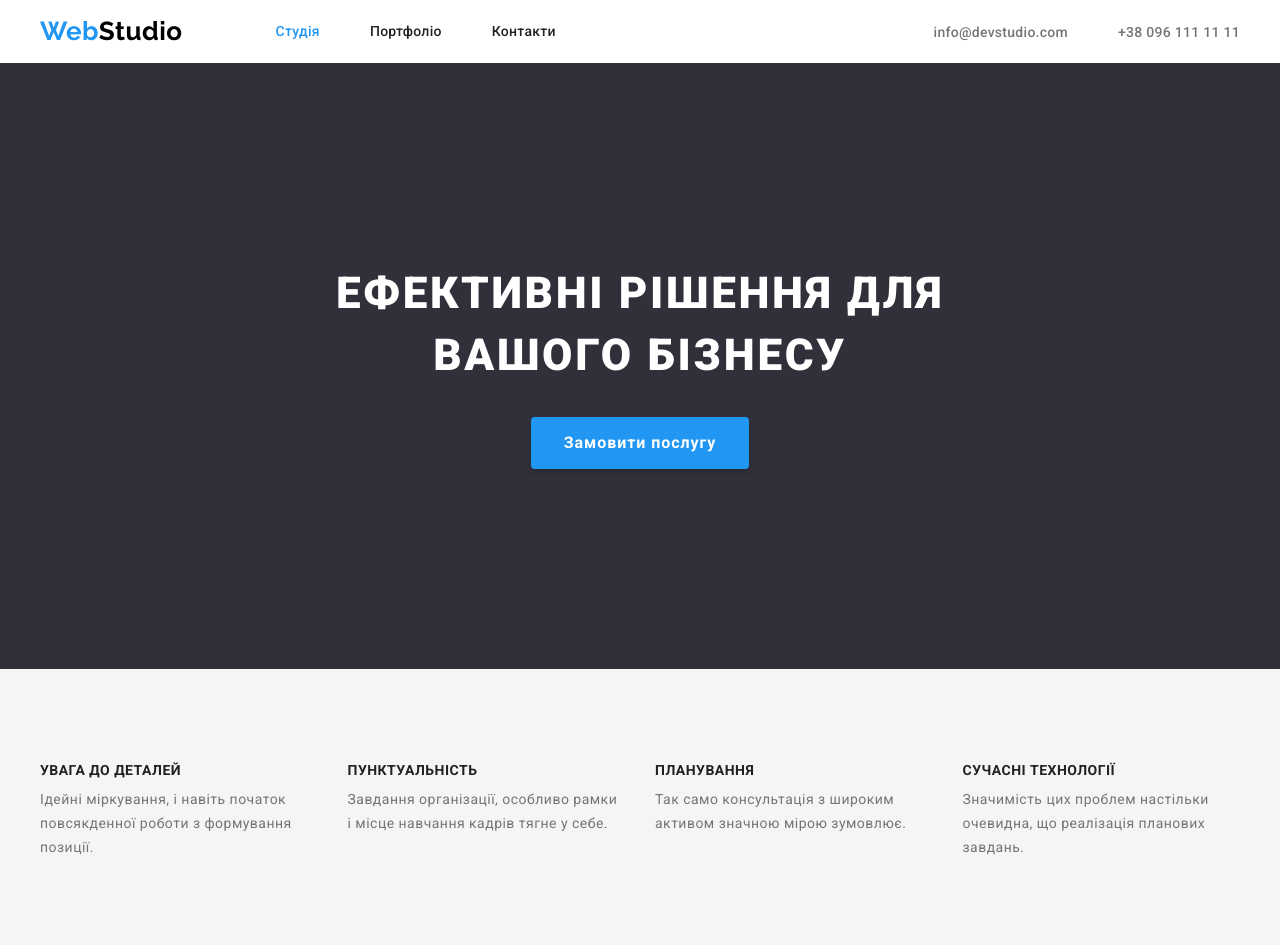
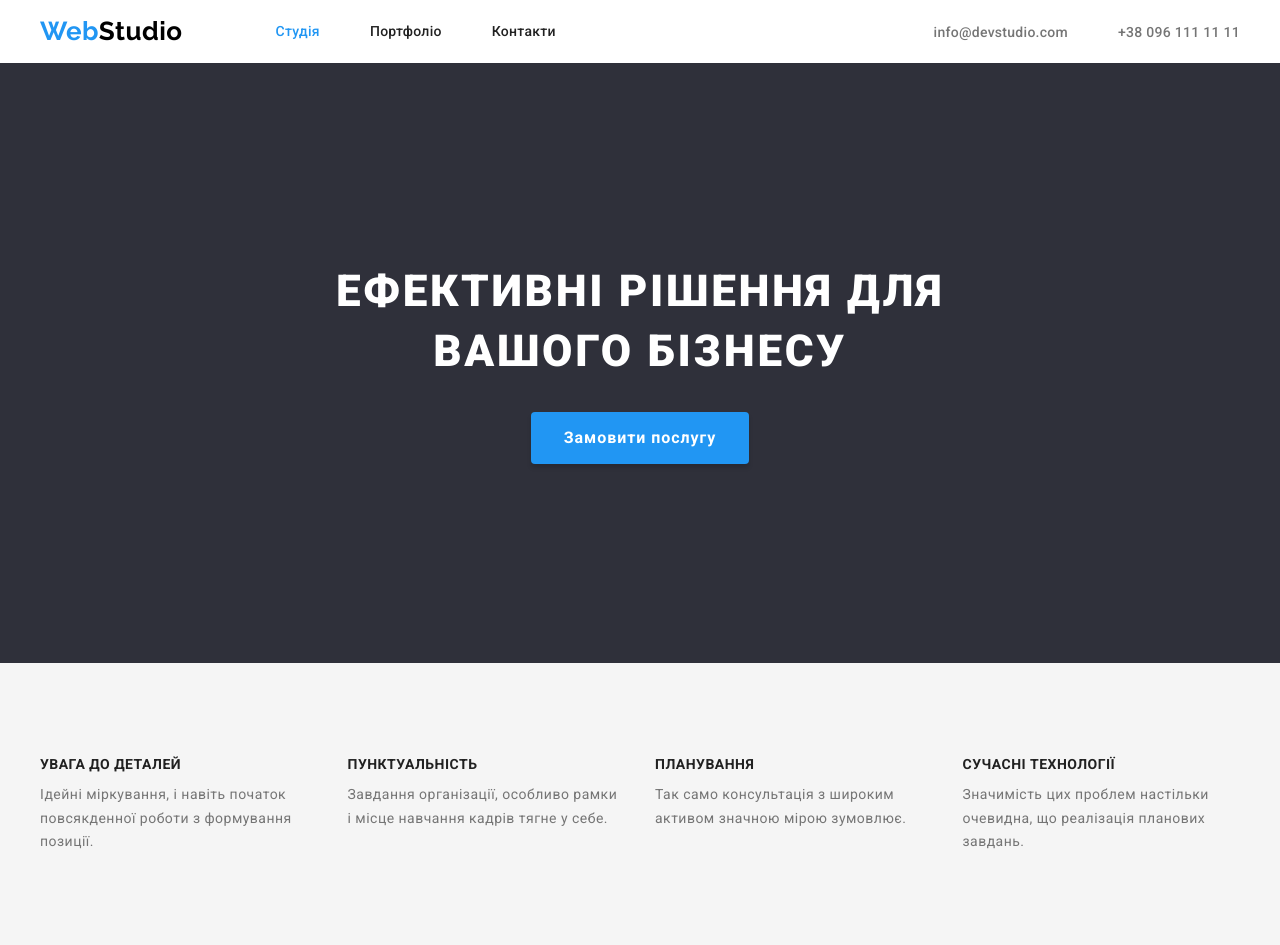
Before and after one commit to ElenaKorenieva/goit-markup-hw-03, a plain HTML site: page index.html in a window 1280 px wide. Shown: the top 945 px of the page. Drawn offline with nearby package versions, Linux system fonts and the light colour scheme.

Commit message:
update index.html, portfolio.html and styles.css

```diff
--- a/css/styles.css
+++ b/css/styles.css
@@ -22,14 +22,14 @@ h1, h2, h3, h4, p {   margin-top: 0;   margin-bottom: 0; }  ul, ol {   margin-to
 
 html {
     box-sizing: border-box;
-  }
+}
 
 
   *,
   *::before,
   *::after {
     box-sizing: inherit;
-  }
+}
 
 
 body {
@@ -48,9 +48,6 @@ body {
 
 /* STUDIO PAGE */
 /* header styles */
-.header {
-}
-
 .main-nav {
     display: flex;
     align-items: center;
@@ -77,9 +74,6 @@ body {
 
 .header__list {
     display: flex;
-}
-
-.header__item {
 }
 
 .header__item:not(:last-child) {
@@ -135,17 +129,8 @@ body {
 /* Main content */
 
 /* Section common properties */
-.dark {
-    background-color: var(--background-dark-color);
-    color: var(--primary-white-color);
-}
-
-.light {
-    background-color: var(--background-light-color);
-}
-
-.grey {
-    background-color: var(--background-grey-color);
+.section {
+    padding: 94px 0;
 }
 
 .headling {
@@ -159,12 +144,12 @@ body {
 
 /* Hero section */
 .hero {
-    padding-top: 200px;
-    padding-bottom: 200px;
-}
-
-.centered {
+    display: flex;
+    min-height: 600px;
+    align-items: center;
     text-align: center;
+    background-color: var(--background-dark-color);
+    color: var(--primary-white-color);
 }
 
 .hero_headling {
@@ -173,7 +158,7 @@ body {
     margin-bottom: 30px;
     font-weight: 900;
     font-size: 44px;
-    line-height: 1.4;
+    line-height: 1.36;
     letter-spacing: 0.06em;
     text-transform: uppercase;
 }
@@ -205,8 +190,10 @@ body {
 
 /* Features section */
 .features {
-    padding: 94px 0 118px 0;
+    padding-bottom: 47px;
+    background-color: var(--background-light-color);
 }
+
 .visually-hidden {
     position: absolute;
     white-space: nowrap;
@@ -218,8 +205,7 @@ body {
     clip: rect(0 0 0 0);
     clip-path: inset(50%);
     margin: -1px;
-  }
-
+}
 
 .grid {
     display: flex;
@@ -258,8 +244,9 @@ body {
 
 /* Specialization section */
 .specialization {
-    padding-bottom: 94px;
+    padding-top: 47px;
     text-align: center;
+    background-color: var(--background-light-color);
 }
 .gallery {
     display: flex;
@@ -282,8 +269,8 @@ body {
 
 /* Our Team section */
 .our-team {
-    padding: 94px 0;
     text-align: center;
+    background-color: var(--background-grey-color);
 }
 
 .cards {
@@ -371,7 +358,6 @@ body {
 /*PORTFOLIO PAGE */
 /* Projects section */
 .portfolio {
-    padding: 94px 0;
     text-align: center;
 }
 
--- a/index.html
+++ b/index.html
@@ -66,8 +66,8 @@
             </div>
         </header>
         <main>
-            <section class="hero dark">
-                <div class="container centered">
+            <section class="section hero">
+                <div class="container">
                     <h1 class="hero_headling">
                         Ефективні рішення для вашого бізнесу
                     </h1>
@@ -76,7 +76,7 @@
                     </button>
                 </div>
             </section>
-            <section id="features" class="features light">
+            <section id="features" class="section features">
                 <div class="container">
                     <h2 class="headling visually-hidden">Наші особливості</h2>
                     <ul class="grid list">
@@ -111,7 +111,7 @@
                     </ul>
                 </div>
             </section>
-            <section id="specialization" class="specialization light">
+            <section id="specialization" class="section specialization">
                 <div class="container">
                     <h2 class="headling">Чим ми займаємося</h2>
                     <ul class="gallery list">
@@ -142,7 +142,7 @@
                     </ul>
                 </div>
             </section>
-            <section class="our-team grey">
+            <section class="section our-team">
                 <div class="container">
                     <h2 class="headling">Наша команда</h2>
                     <ul class="cards list">
```
Also changed, not shown: portfolio.html (+1 -1 lines).
